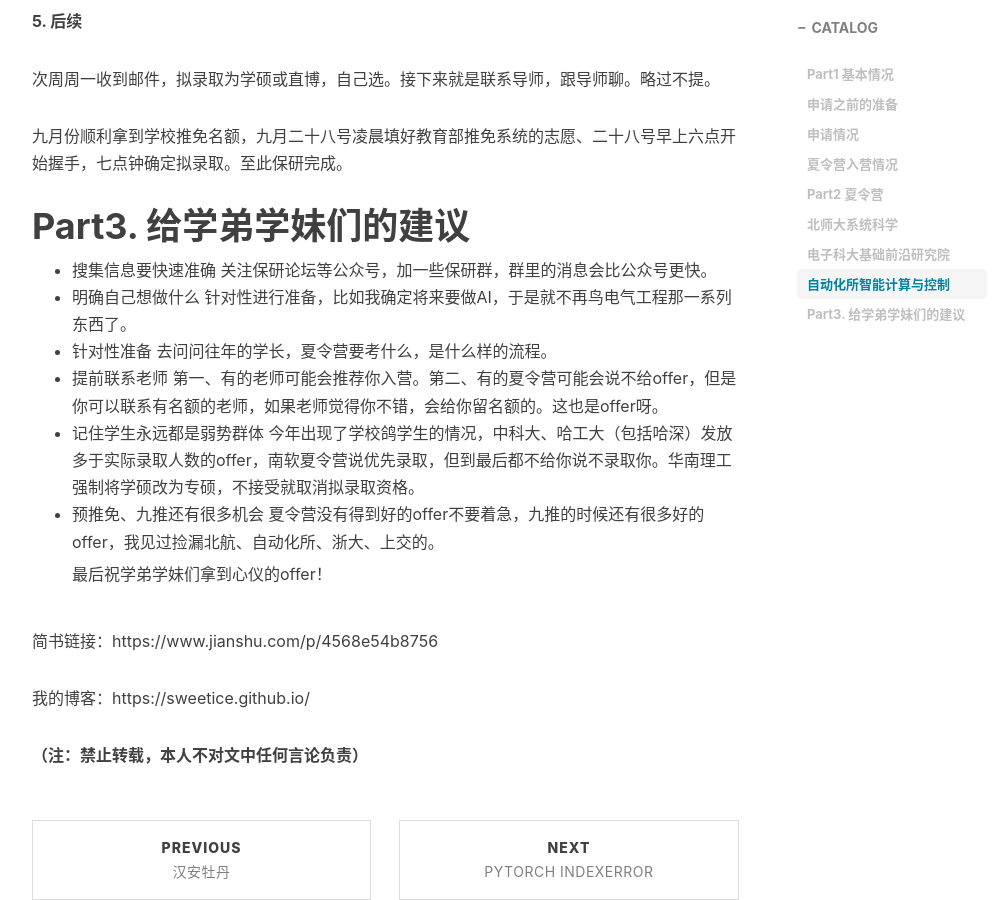
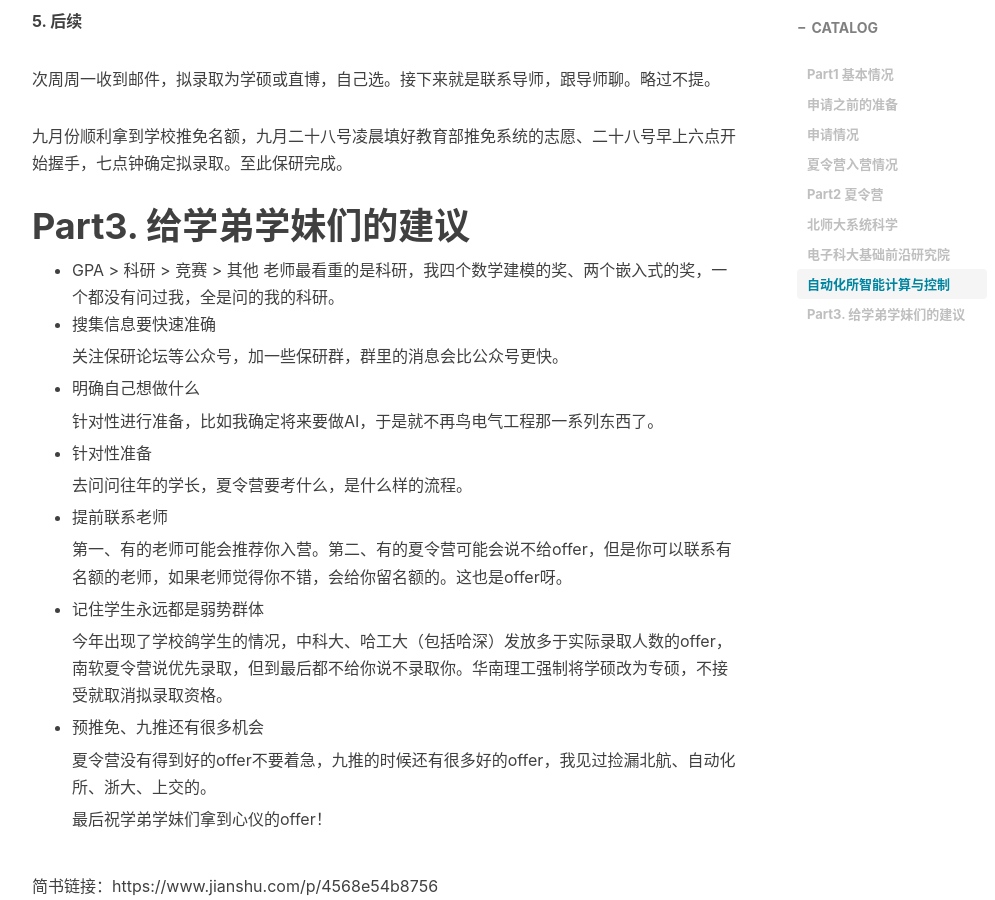
Before and after one commit to sweetice/previous_blog, a Jekyll site: the page built from _posts/2018-10-02-佛系保研：电气工程跨保AI.md, in a window 1280 px wide and 900 px high, scrolled down 6077 px. Shown: the whole window, without its empty margins (233-1228 px from the left). Built offline with Jekyll 4.4.1, drawn with Linux system fonts in a browser that asks for light colours; nearby versions of some CDN libraries; comment, search, counter and statistics services are not loaded.

Commit message:
Update 2018-10-02-佛系保研：电气工程跨保AI.md

```diff
--- a/_posts/2018-10-02-佛系保研：电气工程跨保AI.md
+++ b/_posts/2018-10-02-佛系保研：电气工程跨保AI.md
@@ -147,17 +147,26 @@ tags:
 九月份顺利拿到学校推免名额，九月二十八号凌晨填好教育部推免系统的志愿、二十八号早上六点开始握手，七点钟确定拟录取。至此保研完成。
 
 # Part3. 给学弟学妹们的建议
+
+- GPA > 科研 > 竞赛 > 其他
+  老师最看重的是科研，我四个数学建模的奖、两个嵌入式的奖，一个都没有问过我，全是问的我的科研。
 - 搜集信息要快速准确
+
   关注保研论坛等公众号，加一些保研群，群里的消息会比公众号更快。
 - 明确自己想做什么
+
   针对性进行准备，比如我确定将来要做AI，于是就不再鸟电气工程那一系列东西了。
 - 针对性准备
+
   去问问往年的学长，夏令营要考什么，是什么样的流程。
 - 提前联系老师
+
   第一、有的老师可能会推荐你入营。第二、有的夏令营可能会说不给offer，但是你可以联系有名额的老师，如果老师觉得你不错，会给你留名额的。这也是offer呀。
 - 记住学生永远都是弱势群体
+
   今年出现了学校鸽学生的情况，中科大、哈工大（包括哈深）发放多于实际录取人数的offer，南软夏令营说优先录取，但到最后都不给你说不录取你。华南理工强制将学硕改为专硕，不接受就取消拟录取资格。
 - 预推免、九推还有很多机会
+
   夏令营没有得到好的offer不要着急，九推的时候还有很多好的offer，我见过捡漏北航、自动化所、浙大、上交的。
 
   最后祝学弟学妹们拿到心仪的offer！
```
